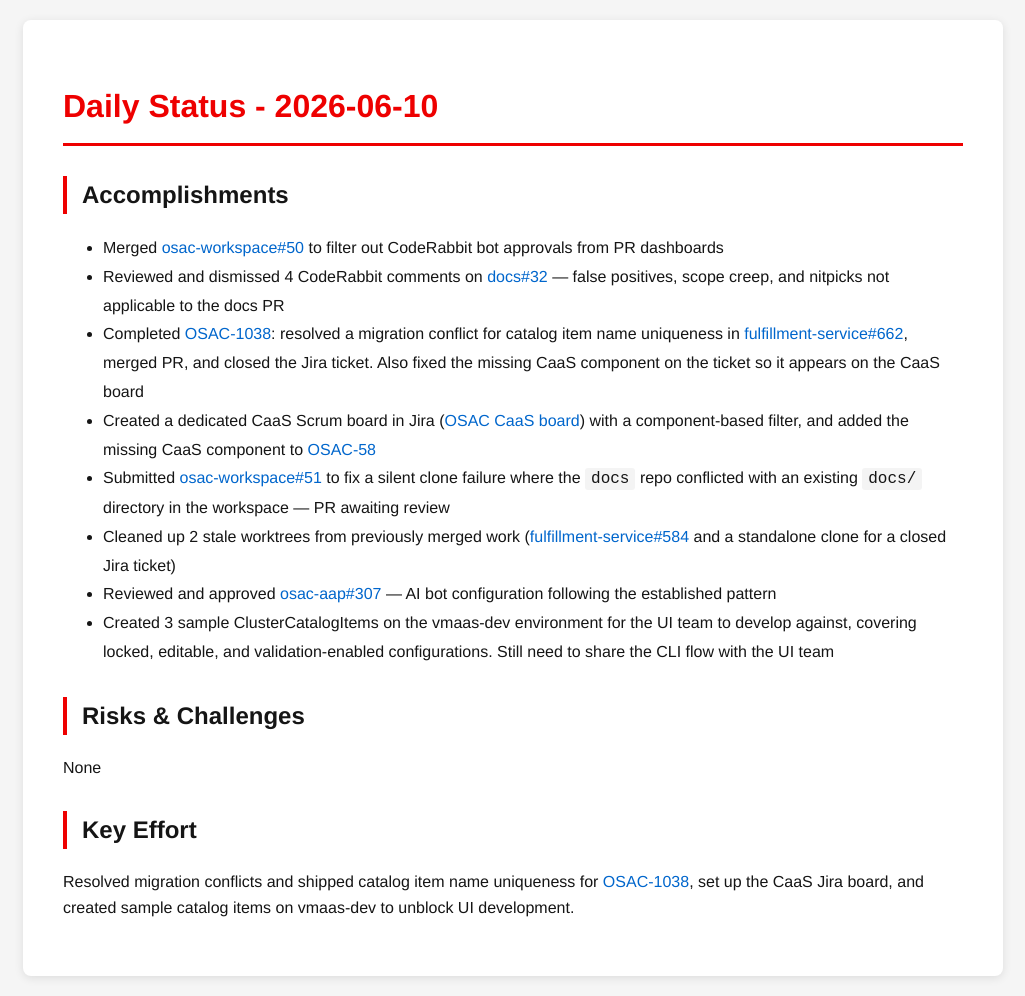
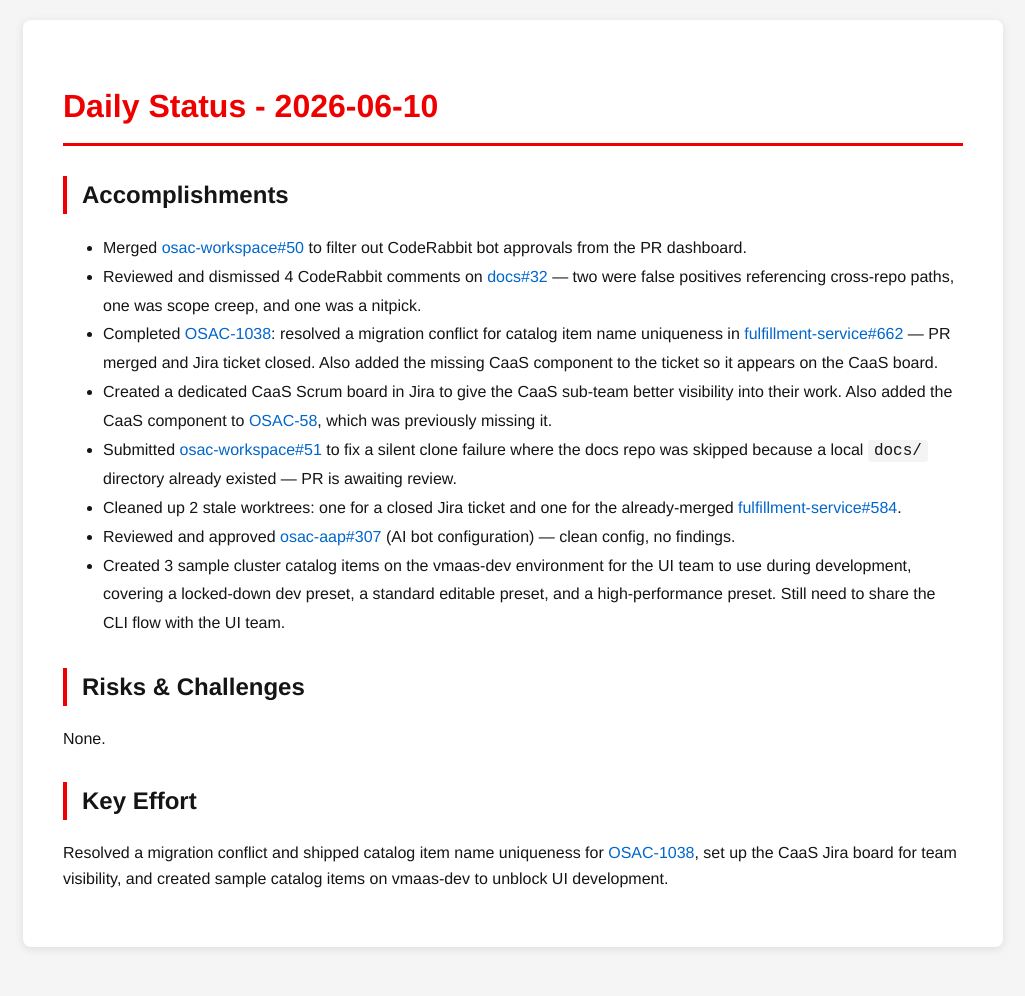
Before and after one commit to tzvatot/daily-status, a Jekyll site: the page built from 2026-06-10.md, in a window 1280 px wide. Shown: the whole page, without its empty margins (127-1152 px from the left). Built offline with Jekyll 4.4.1, drawn with Linux system fonts in a browser that asks for light colours; after the commit the page ends 967 px from its top, so only the background shows below that.

Commit message:
Daily status update - 2026-06-10

```diff
--- a/2026-06-10.md
+++ b/2026-06-10.md
@@ -7,17 +7,20 @@
 # Daily Status - 2026-06-10
 
 ## Accomplishments
-- Merged [osac-workspace#50](https://github.com/osac-project/osac-workspace/pull/50) to filter out CodeRabbit bot approvals from PR dashboards
-- Reviewed and dismissed 4 CodeRabbit comments on [docs#32](https://github.com/osac-project/docs/pull/32) — false positives, scope creep, and nitpicks not applicable to the docs PR
-- Completed [OSAC-1038](https://redhat.atlassian.net/browse/OSAC-1038): resolved a migration conflict for catalog item name uniqueness in [fulfillment-service#662](https://github.com/osac-project/fulfillment-service/pull/662), merged PR, and closed the Jira ticket. Also fixed the missing CaaS component on the ticket so it appears on the CaaS board
-- Created a dedicated CaaS Scrum board in Jira ([OSAC CaaS board](https://redhat.atlassian.net/jira/software/c/projects/OSAC/boards/12411)) with a component-based filter, and added the missing CaaS component to [OSAC-58](https://redhat.atlassian.net/browse/OSAC-58)
-- Submitted [osac-workspace#51](https://github.com/osac-project/osac-workspace/pull/51) to fix a silent clone failure where the `docs` repo conflicted with an existing `docs/` directory in the workspace — PR awaiting review
-- Cleaned up 2 stale worktrees from previously merged work ([fulfillment-service#584](https://github.com/osac-project/fulfillment-service/pull/584) and a standalone clone for a closed Jira ticket)
-- Reviewed and approved [osac-aap#307](https://github.com/osac-project/osac-aap/pull/307) — AI bot configuration following the established pattern
-- Created 3 sample ClusterCatalogItems on the vmaas-dev environment for the UI team to develop against, covering locked, editable, and validation-enabled configurations. Still need to share the CLI flow with the UI team
+
+- Merged [osac-workspace#50](https://github.com/osac-project/osac-workspace/pull/50) to filter out CodeRabbit bot approvals from the PR dashboard.
+- Reviewed and dismissed 4 CodeRabbit comments on [docs#32](https://github.com/osac-project/docs/pull/32) — two were false positives referencing cross-repo paths, one was scope creep, and one was a nitpick.
+- Completed [OSAC-1038](https://redhat.atlassian.net/browse/OSAC-1038): resolved a migration conflict for catalog item name uniqueness in [fulfillment-service#662](https://github.com/osac-project/fulfillment-service/pull/662) — PR merged and Jira ticket closed. Also added the missing CaaS component to the ticket so it appears on the CaaS board.
+- Created a dedicated CaaS Scrum board in Jira to give the CaaS sub-team better visibility into their work. Also added the CaaS component to [OSAC-58](https://redhat.atlassian.net/browse/OSAC-58), which was previously missing it.
+- Submitted [osac-workspace#51](https://github.com/osac-project/osac-workspace/pull/51) to fix a silent clone failure where the docs repo was skipped because a local `docs/` directory already existed — PR is awaiting review.
+- Cleaned up 2 stale worktrees: one for a closed Jira ticket and one for the already-merged [fulfillment-service#584](https://github.com/osac-project/fulfillment-service/pull/584).
+- Reviewed and approved [osac-aap#307](https://github.com/osac-project/osac-aap/pull/307) (AI bot configuration) — clean config, no findings.
+- Created 3 sample cluster catalog items on the vmaas-dev environment for the UI team to use during development, covering a locked-down dev preset, a standard editable preset, and a high-performance preset. Still need to share the CLI flow with the UI team.
 
 ## Risks & Challenges
-None
+
+None.
 
 ## Key Effort
-Resolved migration conflicts and shipped catalog item name uniqueness for [OSAC-1038](https://redhat.atlassian.net/browse/OSAC-1038), set up the CaaS Jira board, and created sample catalog items on vmaas-dev to unblock UI development.
+
+Resolved a migration conflict and shipped catalog item name uniqueness for [OSAC-1038](https://redhat.atlassian.net/browse/OSAC-1038), set up the CaaS Jira board for team visibility, and created sample catalog items on vmaas-dev to unblock UI development.
```
